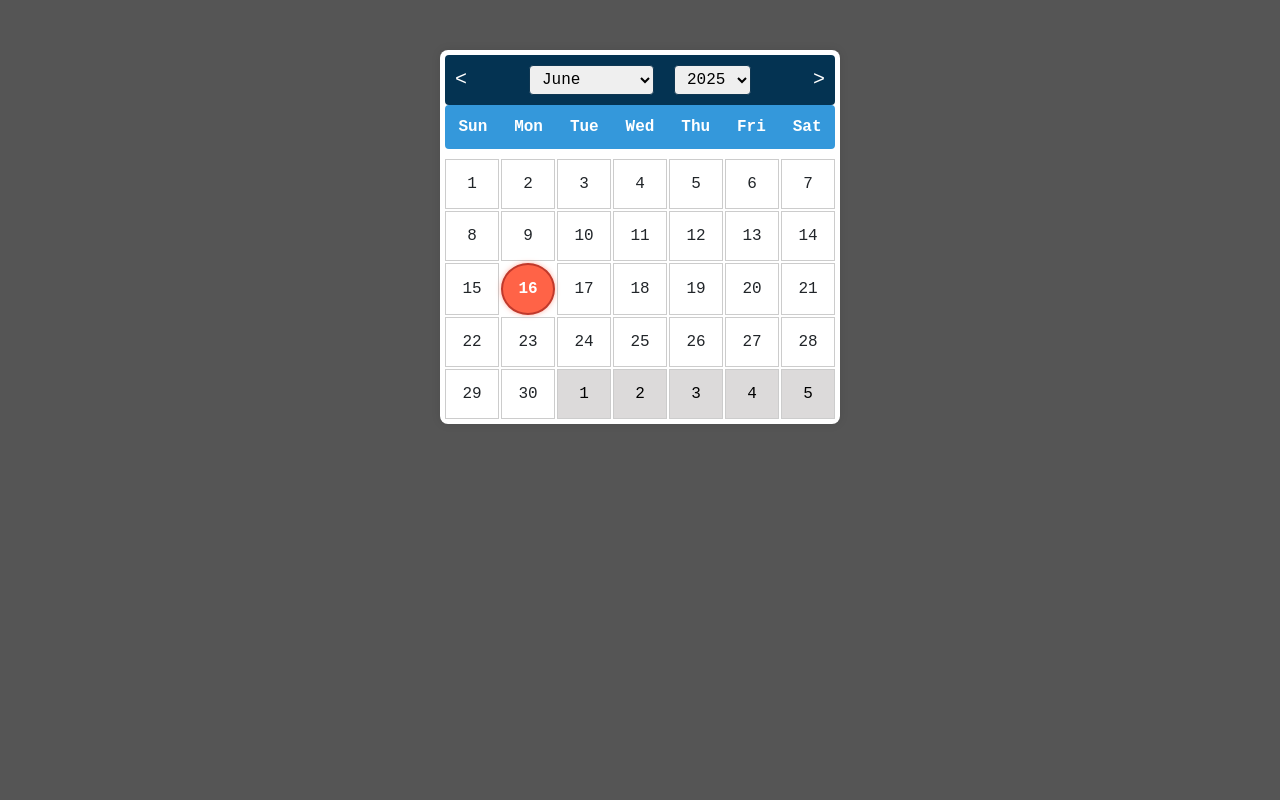
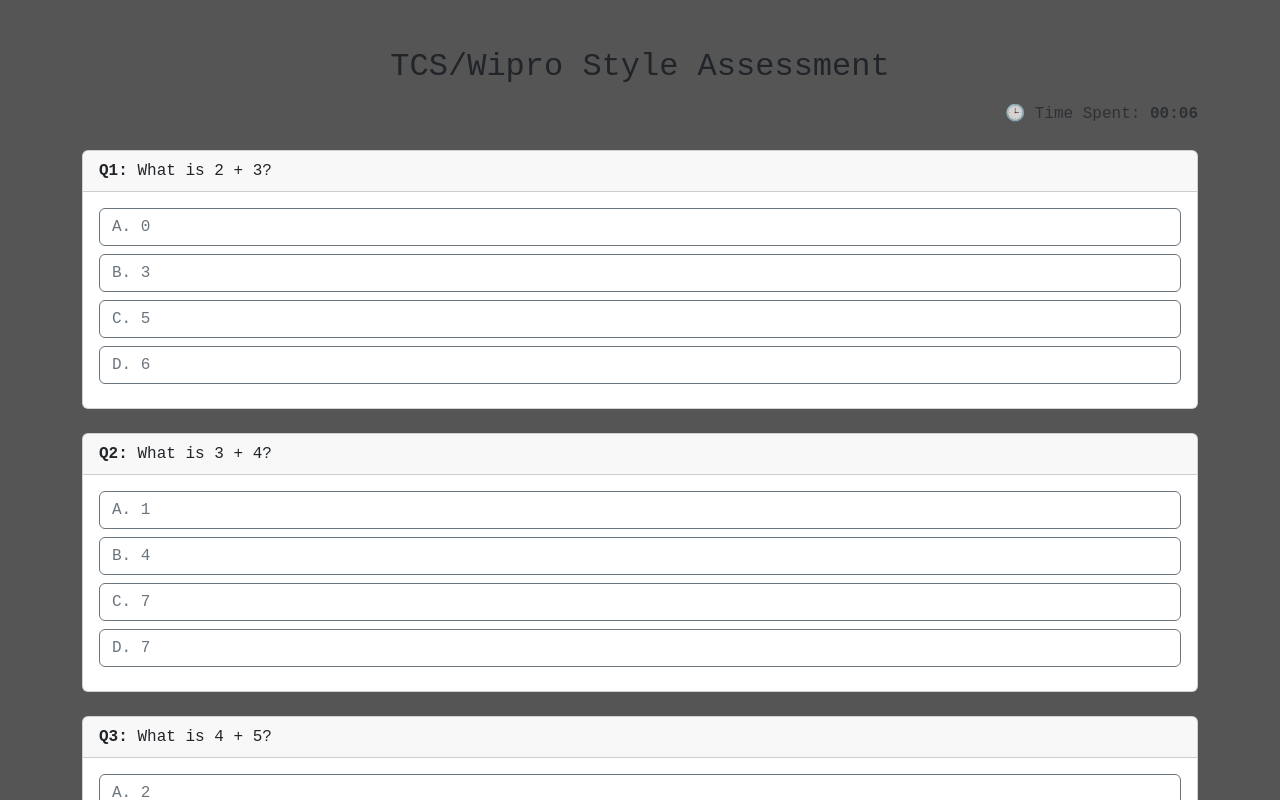
Before and after one commit to Gopal-6382/Gopal-6382, a React (Vite) app: page / in a window 1280 px wide. Shown: the top 800 px of the page. Built offline with nearby package versions, Linux system fonts and the light colour scheme.

Commit message:
all programms are well

```diff
--- a/src/App.jsx
+++ b/src/App.jsx
@@ -17,8 +17,8 @@ export default function App() {
       {/* <UserListApp /> */}
       {/* <AxiosDemo/> */}
       {/* <PasswordGenerator /> */}
-      {/* <Question/> */}
-      <Calendar/>
+      <Question/>
+      {/* <Calendar/> */}
       </>
   );
 }
--- a/src/components/question.jsx
+++ b/src/components/question.jsx
@@ -1,14 +1,22 @@
 import React, { useState, useEffect } from "react";
 import "bootstrap/dist/css/bootstrap.min.css";
-import "bootstrap/dist/js/bootstrap.bundle.min.js"; // Bootstrap JS for Accordion
+import "bootstrap/dist/js/bootstrap.bundle.min.js";
 
-const questionBank = Array.from({ length: 20 }).map((_, i) => ({
-  id: i + 1,
-  question: `What is ${i + 2} + ${i + 3}?`,
-  options: [`${i}`, `${i + 3}`, `${i + 5}`, `${i + 6}`],
-  correct: 2,
-  explanation: `Because ${i + 2} + ${i + 3} = ${i + 5}`,
-}));
+// Dynamically generate questions
+const questionBank = Array.from({ length: 20 }).map((_, i) => {
+  const num1 = i + 2;
+  const num2 = i + 3;
+  const correctAnswer = num1 + num2;
+  const options = [`${i}`, `${i + 3}`, `${correctAnswer}`, `${i + 6}`];
+
+  return {
+    id: i + 1,
+    question: `What is ${num1} + ${num2}?`,
+    options,
+    correct: options.indexOf(String(correctAnswer)),
+    explanation: `Because ${num1} + ${num2} = ${correctAnswer}`,
+  };
+});
 
 const Question = () => {
   const [answers, setAnswers] = useState({});
@@ -17,13 +25,17 @@ const Question = () => {
   const [time, setTime] = useState(0);
   const [openAccordions, setOpenAccordions] = useState({});
 
+  // Timer
   useEffect(() => {
     const interval = setInterval(() => setTime((t) => t + 1), 1000);
     return () => clearInterval(interval);
   }, []);
 
   const formatTime = (t) =>
-    `${String(Math.floor(t / 60)).padStart(2, "0")}:${String(t % 60).padStart(2, "0")}`;
+    `${String(Math.floor(t / 60)).padStart(2, "0")}:${String(t % 60).padStart(
+      2,
+      "0"
+    )}`;
 
   const handleOptionClick = (qid, idx) => {
     if (!submitted) {
@@ -69,7 +81,10 @@ const Question = () => {
               {q.options.map((opt, idx) => (
                 <button
                   key={idx}
-                  className={`btn btn-${getButtonClass(q.id, idx)} mb-2 w-100 text-start`}
+                  className={`btn btn-${getButtonClass(
+                    q.id,
+                    idx
+                  )} mb-2 w-100 text-start`}
                   onClick={() => handleOptionClick(q.id, idx)}
                   disabled={submitted}
                 >
@@ -84,7 +99,9 @@ const Question = () => {
                       <button
                         className={`accordion-button ${
                           openAccordions[q.id] ? "" : "collapsed"
-                        } ${isCorrect ? "bg-success text-white" : "bg-warning"}`}
+                        } ${
+                          isCorrect ? "bg-success text-white" : "bg-warning"
+                        }`}
                         type="button"
                         data-bs-toggle="collapse"
                         data-bs-target={`#collapse${q.id}`}
@@ -107,7 +124,8 @@ const Question = () => {
                           {q.options[selected] || "Not Answered"}
                         </p>
                         <p>
-                          <strong>Correct Answer:</strong> {q.options[q.correct]}
+                          <strong>Correct Answer:</strong>{" "}
+                          {q.options[q.correct]}
                         </p>
                         <p>
                           <strong>Explanation:</strong> {q.explanation}
@@ -122,19 +140,20 @@ const Question = () => {
         );
       })}
 
-      {!submitted ? (
-        <div className="text-center">
+      <div className="text-center">
+        {!submitted ? (
           <button className="btn btn-success" onClick={handleSubmit}>
             ✅ Submit All Answers
           </button>
-        </div>
-      ) : (
-        <div className="text-center">
-          <button className="btn btn-primary" onClick={() => setShowModal(true)}>
+        ) : (
+          <button
+            className="btn btn-primary"
+            onClick={() => setShowModal(true)}
+          >
             🔍 Review All Answers ({correctCount} / {questionBank.length})
           </button>
-        </div>
-      )}
+        )}
+      </div>
 
       {/* Modal */}
       {submitted && showModal && (
@@ -156,7 +175,8 @@ const Question = () => {
               </div>
               <div className="modal-body">
                 <p>
-                  ✅ You got <strong>{correctCount}</strong> out of {questionBank.length}
+                  ✅ You got <strong>{correctCount}</strong> out of{" "}
+                  {questionBank.length}
                 </p>
                 {questionBank.map((q) => (
                   <div key={q.id} className="mb-3">
```
Also changed, not shown: src/components/quesjson.jsx (deleted, +0 -10 lines).
